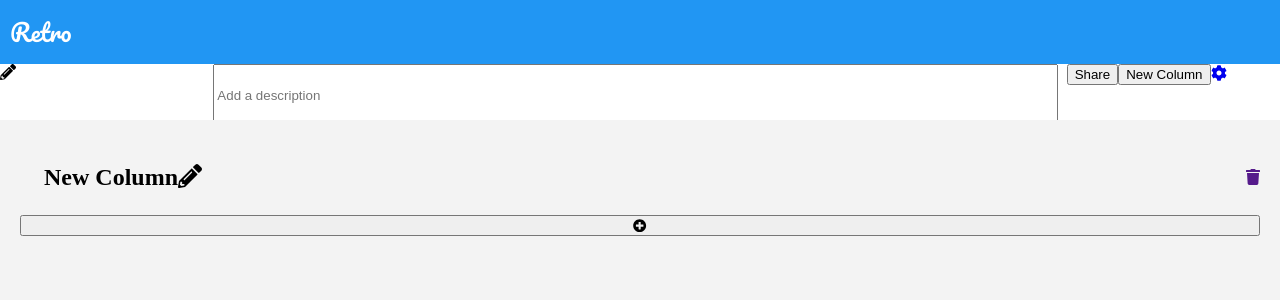
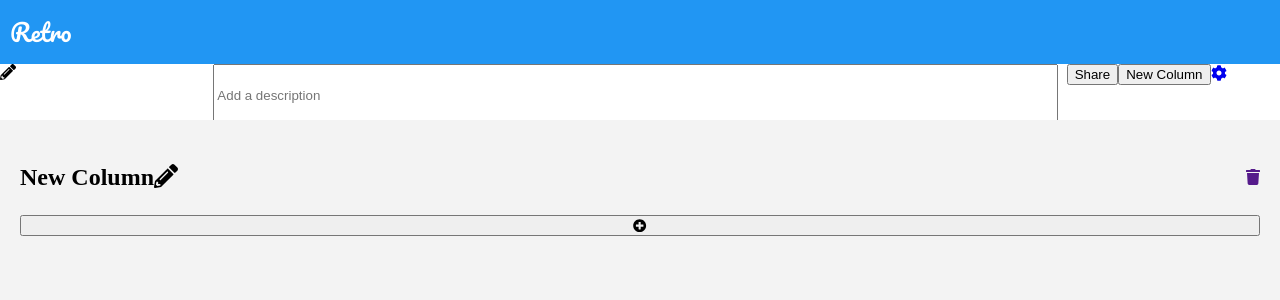
Before and after one commit to joekrump/retrospective-board, a React app: page / in a window 1280 px wide. Both pictures are taken after a click on the button "New Column". Shown: the top 300 px of the page. Built offline with nearby package versions, Linux system fonts and the light colour scheme; no server answers.

Commit message:
Remove left and right margin from h2 and column name input

```diff
--- a/src/components/App/app.css
+++ b/src/components/App/app.css
@@ -17,5 +17,5 @@ footer {
 
 h2 {
   font-size: 1.5em;
-  margin: 1.0em;
+  margin: 1.0em 0;
 }
--- a/src/components/Column/column.css
+++ b/src/components/Column/column.css
@@ -6,7 +6,7 @@
 .column-edit > input {
   /* The same font-size and margin as a h2 element */
   font-size: 1.5em;
-  margin: 1.0em;
+  margin: 1.0em 0;
 }
 
 .header-row {
```
